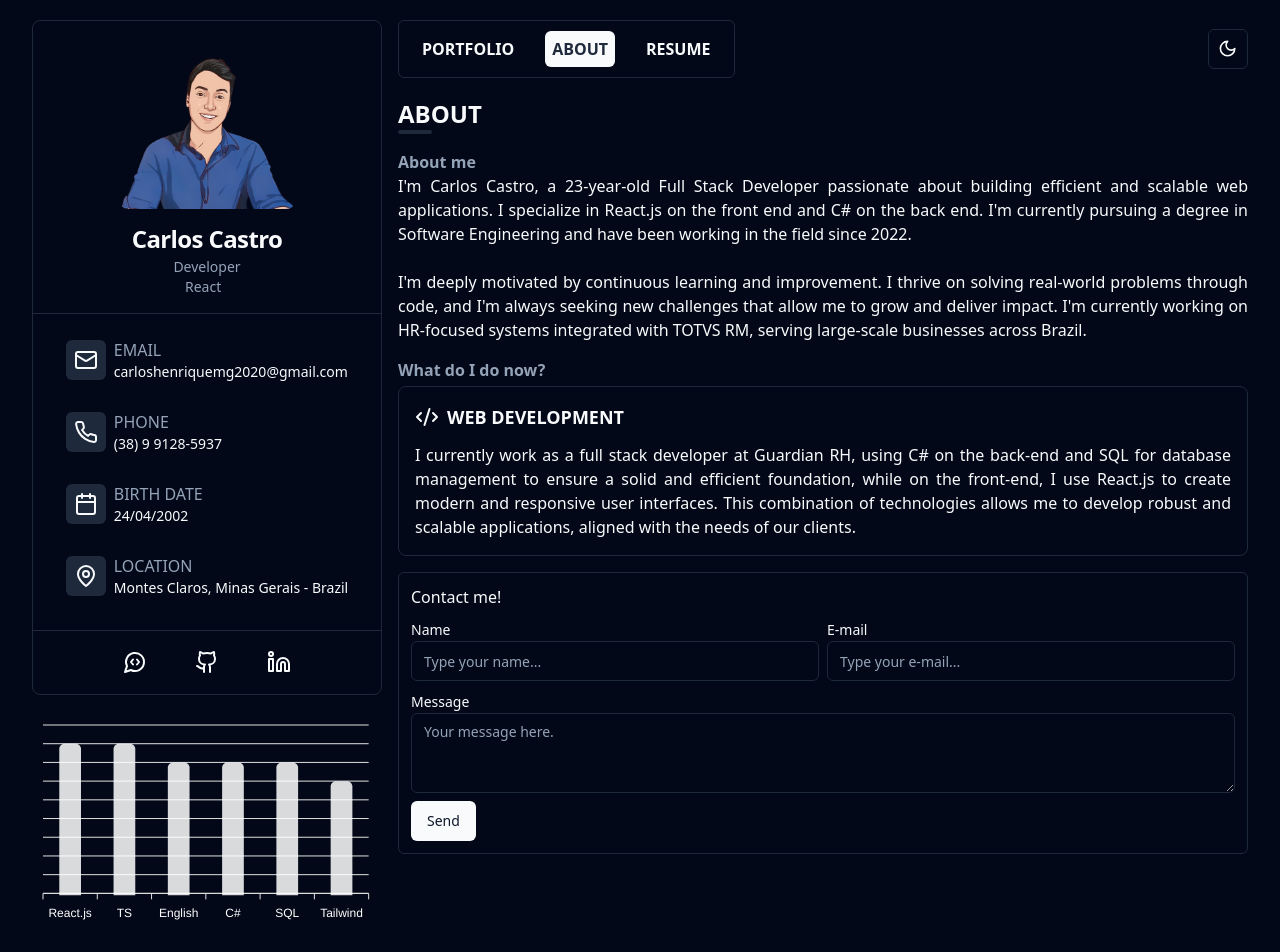
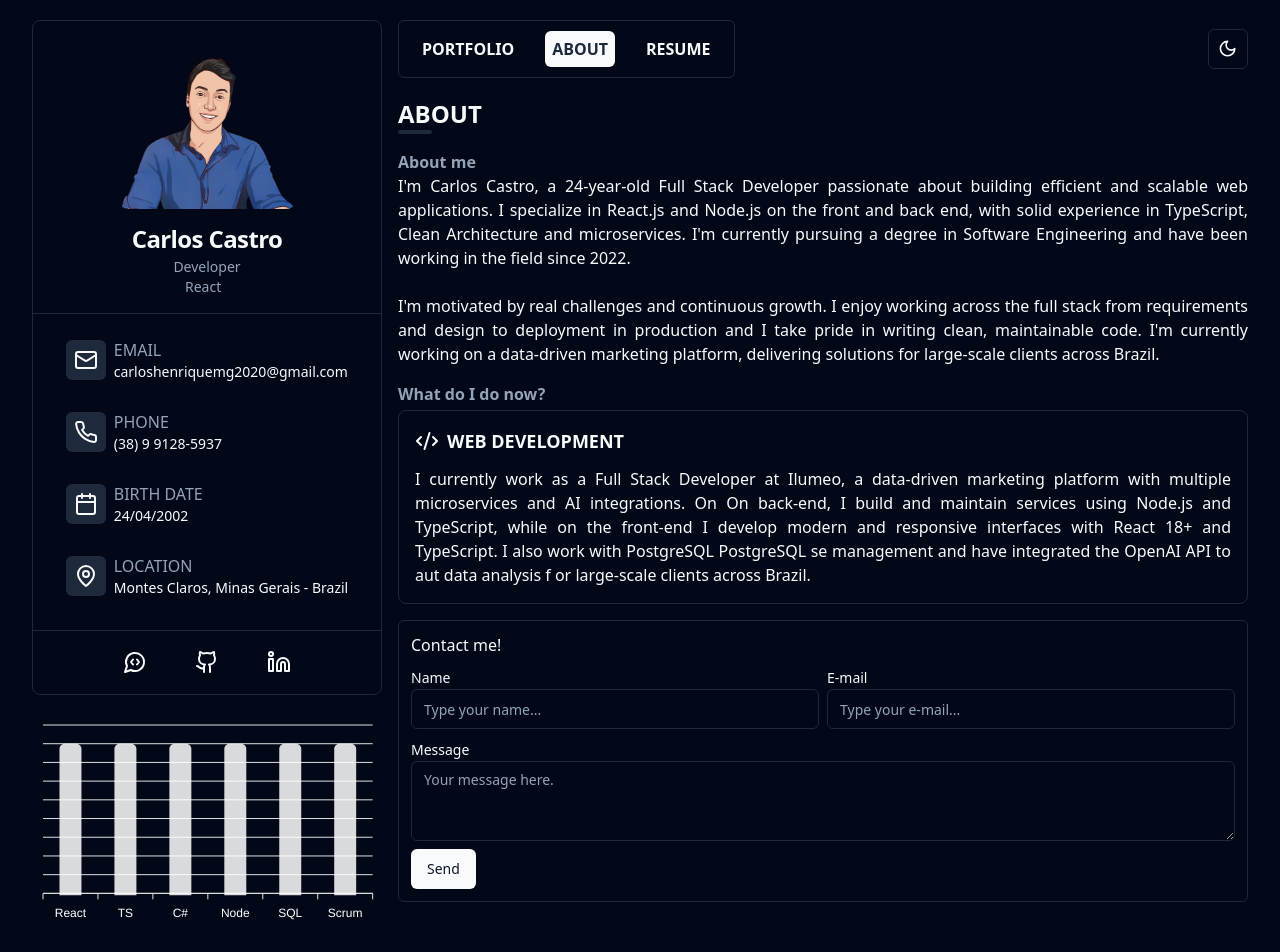
Before and after one commit to Carlos-Castro11/portfolio, a React (Vite) app: page /about in a window 1280 px wide. Shown: the top 952 px of the page. Built offline with nearby package versions, Linux system fonts and the light colour scheme.

Commit message:
Update resume details and enhance about section; add new profile image

```diff
--- a/src/components/about-card.tsx
+++ b/src/components/about-card.tsx
@@ -13,12 +13,13 @@ export function AboutCard() {
       </div>
       <div>
         <p className="text-justify text-primary text-sm md:text-base">
-          I currently work as a full stack developer at Guardian RH, using C# on
-          the back-end and SQL for database management to ensure a solid and
-          efficient foundation, while on the front-end, I use React.js to create
-          modern and responsive user interfaces. This combination of
-          technologies allows me to develop robust and scalable applications,
-          aligned with the needs of our clients.
+          I currently work as a Full Stack Developer at Ilumeo, a data-driven
+          marketing platform with multiple microservices and AI integrations. On
+          On back-end, I build and maintain services using Node.js and
+          TypeScript, while on the front-end I develop modern and responsive
+          interfaces with React 18+ and TypeScript. I also work with PostgreSQL
+          PostgreSQL se management and have integrated the OpenAI API to aut
+          data analysis f or large-scale clients across Brazil.
         </p>
       </div>
     </Card>
--- a/src/components/graphic.tsx
+++ b/src/components/graphic.tsx
@@ -62,7 +62,7 @@ export function Graphic() {
     {
       data: [
         {
-          x: 'React.js',
+          x: 'React',
           y: [9],
           fillColor: barColor,
         },
@@ -72,23 +72,23 @@ export function Graphic() {
           fillColor: barColor,
         },
         {
-          x: 'English',
-          y: [8],
+          x: 'C#',
+          y: [9],
           fillColor: barColor,
         },
         {
-          x: 'C#',
-          y: [8],
+          x: 'Node',
+          y: [9],
           fillColor: barColor,
         },
         {
           x: 'SQL',
-          y: [8],
+          y: [9],
           fillColor: barColor,
         },
         {
-          x: 'Tailwind',
-          y: [7],
+          x: 'Scrum',
+          y: [9],
           fillColor: barColor,
         },
       ],
--- a/src/components/resume/resume-item.tsx
+++ b/src/components/resume/resume-item.tsx
@@ -20,7 +20,7 @@ export function ResumeItem({
   isJobsItem = false,
 }: ResumeItemProps) {
   const isMobile = useMedia('(max-width: 700px)')
-  const jobItemHeight = isMobile ? 'after:h-[77%]' : 'after:h-[77%]'
+  const jobItemHeight = isMobile ? 'after:h-[82%]' : 'after:h-[82%]'
   const educationItemHeight = isMobile ? 'after:h-[88.5%]' : 'after:h-[90.5%]'
   return (
     <>
--- a/src/db.ts
+++ b/src/db.ts
@@ -145,15 +145,30 @@ export const JOBS: ResumeProps[] = [
   {
     id: 2,
     title: 'Full Stack Develper',
-    status: 'inProgress',
+    status: 'completed',
     duration: '2 years',
     entity: 'Guardian RH',
     text: `
-        I am currently involved in all stages of software development,
-        from requirements gathering to deployment to production.
-        I work on the back-end and front-end, using C# and React.js, and SQL databases.
+        Involved in all stages of software development, from requirements gathering to deployment to production.
+        Worked on the back-end and front-end using C# (.NET Core), React.js and SQL Server databases.
+        Delivered corporate HR systems for major financial institutions, including Banco Inter and Sicoob.
       `,
     officialLink: 'https://www.guardianrh.com.br/',
     worktType: 'From a distance',
   },
+  {
+    id: 3,
+    title: 'Full Stack Developer',
+    status: 'inProgress',
+    duration: '1 year',
+    entity: 'Ilumeo',
+    text: `
+        Working across the full stack on a data-driven marketing platform with multiple microservices and AI integrations.
+        Developing interfaces with React 18+ and TypeScript on the front-end, and maintaining backend services with Node.js and PostgreSQL.
+        Integrated the OpenAI API to automate data analysis in marketing campaigns.
+        Delivered projects for clients such as Americanas, Honda, Adidas and Porto Seguro.
+      `,
+    officialLink: 'https://ilumeo.com.br/',
+    worktType: 'Remote',
+  },
 ]
--- a/src/pages/app/about.tsx
+++ b/src/pages/app/about.tsx
@@ -10,18 +10,20 @@ export function About() {
       <div>
         <h2 className="font-semibold text-muted-foreground">About me</h2>
         <p className="text-justify text-sm md:text-base">
-          I&apos;m Carlos Castro, a 23-year-old Full Stack Developer passionate
+          I&apos;m Carlos Castro, a 24-year-old Full Stack Developer passionate
           about building efficient and scalable web applications. I specialize
-          in React.js on the front end and C# on the back end. I&apos;m
-          currently pursuing a degree in Software Engineering and have been
-          working in the field since 2022.
+          in React.js and Node.js on the front and back end, with solid
+          experience in TypeScript, Clean Architecture and microservices.
+          I&apos;m currently pursuing a degree in Software Engineering and have
+          been working in the field since 2022.
           <br />
           <br />
-          I&apos;m deeply motivated by continuous learning and improvement. I
-          thrive on solving real-world problems through code, and I&apos;m
-          always seeking new challenges that allow me to grow and deliver
-          impact. I&apos;m currently working on HR-focused systems integrated
-          with TOTVS RM, serving large-scale businesses across Brazil.
+          I&apos;m motivated by real challenges and continuous growth. I enjoy
+          working across the full stack from requirements and design to
+          deployment in production and I take pride in writing clean,
+          maintainable code. I&apos;m currently working on a data-driven
+          marketing platform, delivering solutions for large-scale clients
+          across Brazil.
         </p>
       </div>
       <div className="space-y-1">
```
